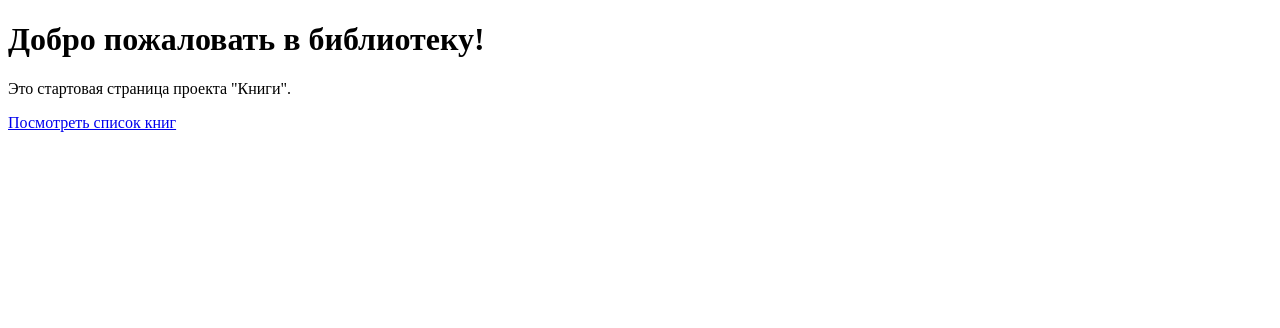
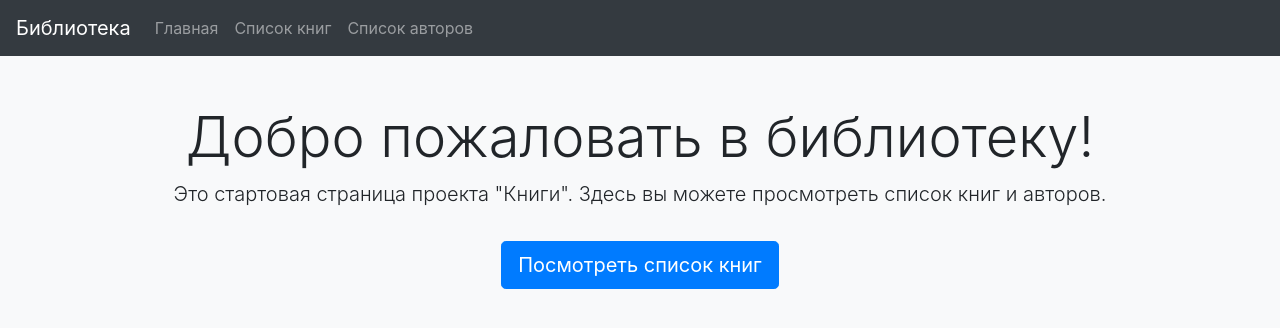
Before and after one commit to JackSMiIe/Top_Akademy, a Django app: page / in a window 1280 px wide. Shown: the top 328 px of the page. Run offline with Django 5.2, Linux system fonts and the light colour scheme; some libraries are stand-ins or nearby versions.

Commit message:
new_update

```diff
--- a/Django_6/LibraryProject/settings.py
+++ b/Django_6/LibraryProject/settings.py
@@ -53,6 +53,7 @@ TEMPLATES = [
                 'django.template.context_processors.request',
                 'django.contrib.auth.context_processors.auth',
                 'django.contrib.messages.context_processors.messages',
+                'books.context_processors.menu.menu_items',
             ],
         },
     },
--- /dev/null
+++ b/Django_6/books/context_processors/menu.py
@@ -0,0 +1,8 @@
+# books/context_processors/menu.py
+def menu_items(request):
+    return {
+        'menu_items': [
+            {'title': 'Главная', 'url_name': 'home'},
+            {'title': 'Список авторов', 'url_name': 'author_list'},
+        ]
+    }
--- a/Django_6/books/templates/books/home.html
+++ b/Django_6/books/templates/books/home.html
@@ -4,10 +4,41 @@
 <head>
     <meta charset="UTF-8">
     <title>Добро пожаловать в библиотеку</title>
+    <!-- Подключаем Bootstrap с CDN -->
+    <link href="https://maxcdn.bootstrapcdn.com/bootstrap/4.5.2/css/bootstrap.min.css" rel="stylesheet">
 </head>
-<body>
-    <h1>Добро пожаловать в библиотеку!</h1>
-    <p>Это стартовая страница проекта "Книги".</p>
-    <a href="{% url 'book_list' %}">Посмотреть список книг</a>
+<body class="bg-light">
+    <!-- Навигационная панель -->
+    <nav class="navbar navbar-expand-lg navbar-dark bg-dark">
+        <a class="navbar-brand" href="#">Библиотека</a>
+        <button class="navbar-toggler" type="button" data-toggle="collapse" data-target="#navbarNav" aria-controls="navbarNav" aria-expanded="false" aria-label="Toggle navigation">
+            <span class="navbar-toggler-icon"></span>
+        </button>
+        <div class="collapse navbar-collapse" id="navbarNav">
+            <ul class="navbar-nav">
+                <li class="nav-item">
+                    <a class="nav-link" href="{% url 'home' %}">Главная</a>
+                </li>
+                <li class="nav-item">
+                    <a class="nav-link" href="{% url 'book_list' %}">Список книг</a>
+                </li>
+                <li class="nav-item">
+                    <a class="nav-link" href="{% url 'author_list' %}">Список авторов</a>
+                </li>
+            </ul>
+        </div>
+    </nav>
+
+    <!-- Основной контент -->
+    <div class="container text-center mt-5">
+        <h1 class="display-4">Добро пожаловать в библиотеку!</h1>
+        <p class="lead">Это стартовая страница проекта "Книги". Здесь вы можете просмотреть список книг и авторов.</p>
+        <a href="{% url 'book_list' %}" class="btn btn-primary btn-lg mt-3">Посмотреть список книг</a>
+    </div>
+
+    <!-- Подключаем JS Bootstrap и jQuery -->
+    <script src="https://code.jquery.com/jquery-3.5.1.slim.min.js"></script>
+    <script src="https://cdn.jsdelivr.net/npm/popper.js@1.16.0/dist/umd/popper.min.js"></script>
+    <script src="https://stackpath.bootstrapcdn.com/bootstrap/4.5.2/js/bootstrap.min.js"></script>
 </body>
 </html>
--- a/Django_6/books/urls.py
+++ b/Django_6/books/urls.py
@@ -2,6 +2,7 @@ from django.urls import path
 from . import views
 
 urlpatterns = [
-    path('', views.book_list, name='book_list'),
-    path('add/', views.add_book, name='add_book'),  # URL для добавления книги
+    path('', views.book_list, name='book_list'),  # Список книг
+    path('add/', views.add_book, name='add_book'),  # Добавить книгу
+    path('authors/', views.author_list, name='author_list'),  # Список авторов
 ]
--- a/Django_6/books/views.py
+++ b/Django_6/books/views.py
@@ -1,15 +1,25 @@
 from django.contrib.auth.decorators import user_passes_test
 from django.core.paginator import Paginator
+from django.db.models import Q
 from django.shortcuts import render, redirect
-from .models import Book
+from .models import Book, Author
 from .forms import BookForm
 
 def book_list(request):
+    query = request.GET.get('q')  # Получаем значение поискового запроса из GET-параметра
     books = Book.objects.all()
-    paginator = Paginator(books, 3)  # Пагинация по 3 книги на страницу
+
+    if query:
+        books = books.filter(
+            Q(title__icontains=query) |  # Поиск по названию книги
+            Q(author__name__icontains=query) |  # Поиск по имени автора
+            Q(genre__name__icontains=query)  # Поиск по жанру
+        )
+
+    paginator = Paginator(books, 3)
     page_number = request.GET.get('page')
     page_obj = paginator.get_page(page_number)
-    return render(request, 'books/book_list.html', {'page_obj': page_obj})
+    return render(request, 'books/book_list.html', {'page_obj': page_obj, 'query': query})
 
 
 @user_passes_test(lambda u: u.is_staff)
@@ -30,3 +40,7 @@ def add_book(request):
     else:
         form = BookForm()
     return render(request, 'books/add_book.html', {'form': form})
+
+def author_list(request):
+    authors = Author.objects.all()
+    return render(request, 'books/author_list.html', {'authors': authors})
```
Also changed, not shown: Django_6/books/templates/books/author_list.html (added, +44 -0 lines), Django_6/books/templates/books/book_list.html (+24 -0 lines), Django_6/screen/Снимок экрана от 2024-11-04 14-20-07.png (added), Django_6/screen/Снимок экрана от 2024-11-04 14-20-11.png (added), Django_6/screen/Снимок экрана от 2024-11-04 14-20-14.png (added).
